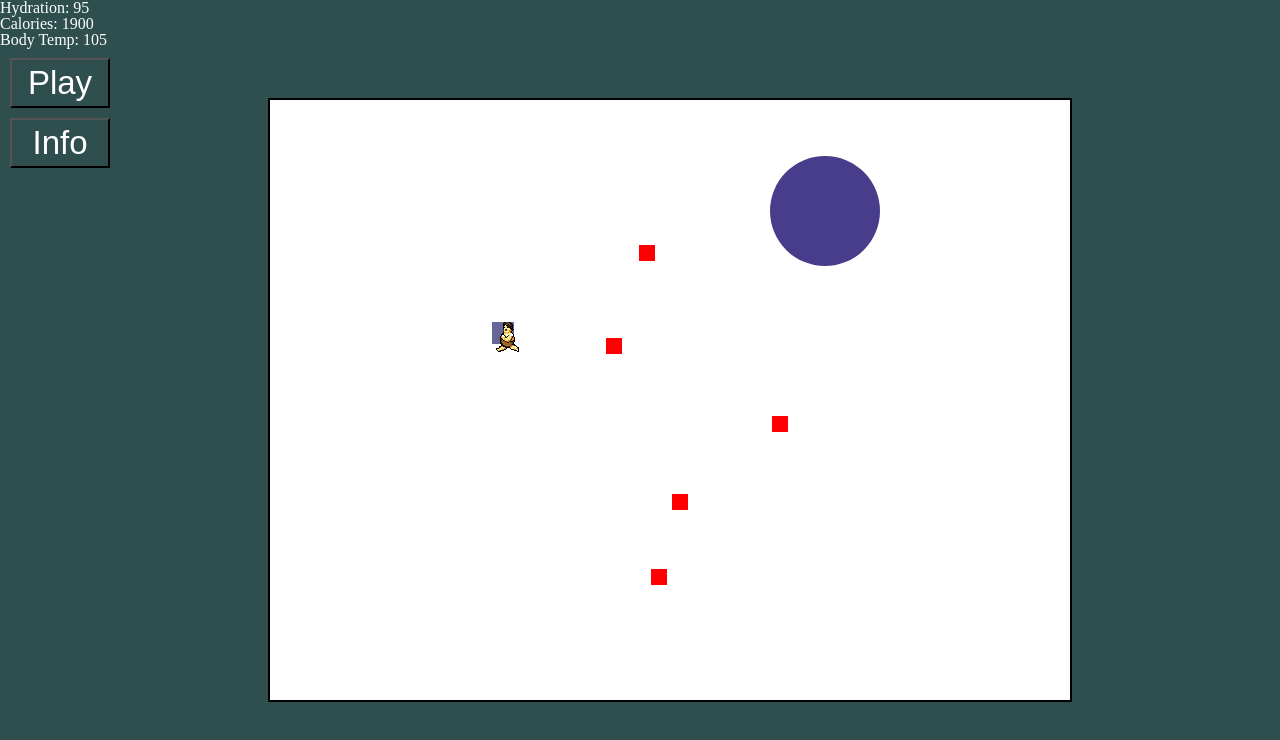
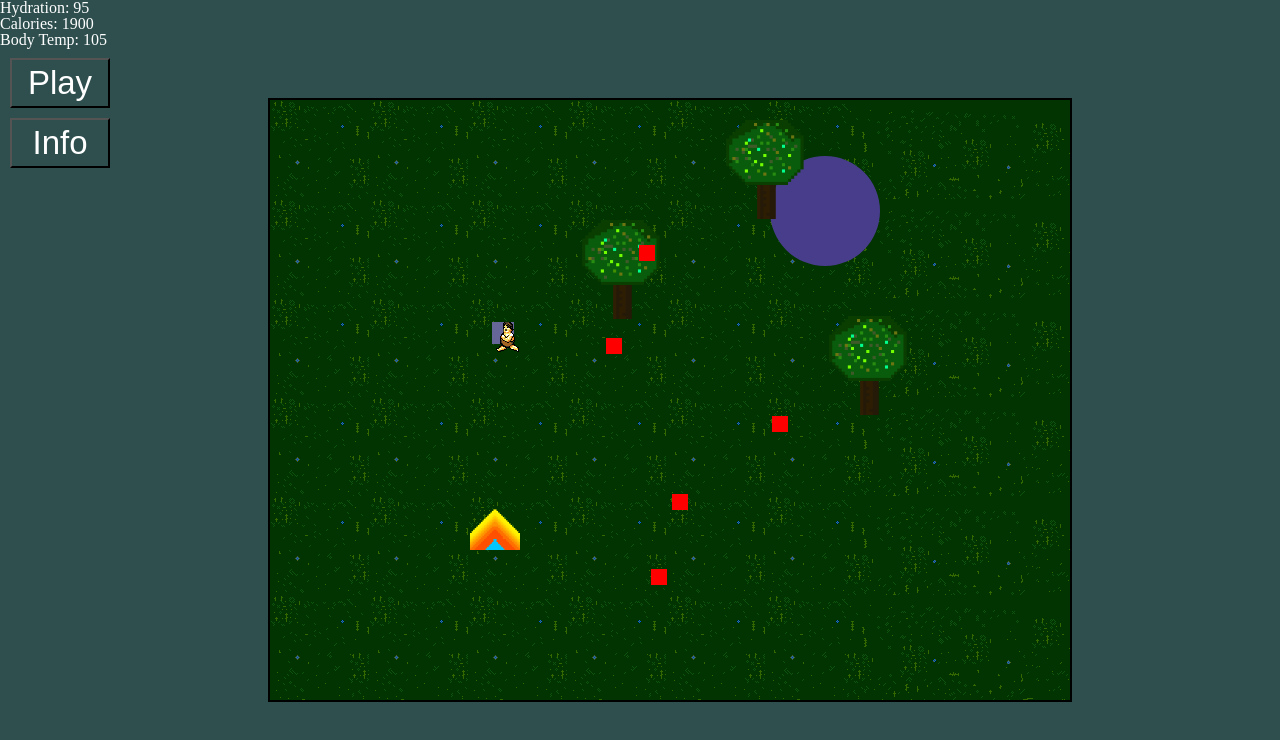
Before and after one commit to tc8appdevelo/SurvivalmanProject, a website built with webpack: page index.html in a window 1280 px wide. Both pictures are taken after a click on the button "Play". Built offline with nearby package versions, Linux system fonts and the light colour scheme; files whose address does not match are found by name.

Commit message:
fixed images

```diff
--- a/index.html
+++ b/index.html
@@ -26,6 +26,16 @@
                 <button class="over" id="infoBtn">Info</button>
         </div>
 
+
+        <img src="./src/images/bg_dark.png" alt="" id="bg_dark">
+        <img src="./src/images/boar_left.png" alt="" id="boar_left">
+        <img src="./src/images/boarmeat.png" alt="" id="boarmeat">
+        <img src="./src/images/Fire.png" alt="" id="fire">
+        <img src="./src/images/spritesheet_caveman_left.png" id="caveman_left" alt="">
+        <img src="./src/images/spritesheet_caveman_right.png" id="caveman_right" alt="">
+        <img src="./src/images/Wood.png" id="wood" alt="">
+        <img src="./src/images/tree.png" alt="" id="tree">
+
         <!-- <div id="infoDiv">
             <h2>How to play:</h2>
             <p id="info">
@@ -37,8 +47,6 @@
 
 
 
-    </canvas>
-
 </body>
 
 </html>
--- a/src/index.scss
+++ b/src/index.scss
@@ -85,3 +85,7 @@ button {
     width: 200px;
     color: white;
 }
+
+img {
+    display: none;
+}
--- a/src/scripts/boar.js
+++ b/src/scripts/boar.js
@@ -7,8 +7,8 @@ class Boar {
         this.pos = [Math.floor(Math.random() * 555),
                     Math.floor(Math.random() * 555)];
 
-        this.image = new Image();
-        this.image.src = "../src/images/boar_left.png"
+
+        this.image = document.getElementById("boar_left")
         this.width = this.image.width;
         this.height = this.image.height;
 
--- a/src/scripts/boar_meat.js
+++ b/src/scripts/boar_meat.js
@@ -10,7 +10,7 @@ class BoarMeat {
         this.height = 22;
         this.color = "Coral";
         // this.uncookedImage = new Image();
-        // this.image.src = '../src/images/boarmeat.png';
+        // this.image = document.getElementById("boarmeat");
         // this.width = this.image.width;
         // this.height = this.image.height;
 
--- a/src/scripts/fire.js
+++ b/src/scripts/fire.js
@@ -6,10 +6,11 @@ class Fire {
     constructor(ctx, pos) {
         this.ctx = ctx;
         this.pos = pos;
-        this.fireImage = new Image();
-        this.fireImage.src = "./src/images/Fire.png";
+
+        this.fireImage = document.getElementById("fire");
         this.width = this.fireImage.width;
         this.height = this.fireImage.height;
+
     }
     draw() {
         this.ctx.drawImage(this.fireImage, 0, 0,
--- a/src/scripts/game.js
+++ b/src/scripts/game.js
@@ -296,7 +296,7 @@ class Game {
         let canvasBounds = canvas.getBoundingClientRect();
         let clickX = event.pageX - canvasBounds.left;
         let clickY = event.pageY - canvasBounds.top;
-        console.log(clickX);
+
 
         let pos = [clickX, clickY];
         if (clickX < 0) {
--- a/src/scripts/ground_tile.js
+++ b/src/scripts/ground_tile.js
@@ -13,8 +13,8 @@ class GroundTile {
 
         //this.color = this.randomColor(this.style);
 
-        this.bgImage = new Image();
-        this.bgImage.src = "../src/images/bg_dark.png";
+
+        this.bgImage = document.getElementById("bg_dark");
         this.width = this.bgImage.width;
         this.height = this.bgImage.height;
     }
--- a/src/scripts/player.js
+++ b/src/scripts/player.js
@@ -41,10 +41,10 @@ class Player {
         this.rows = 4;
 
         this.movingLeft = true;
-        this.characterImageLeft = new Image();
-        this.characterImageLeft.src = "../src/images/spritesheet_caveman_left.png"
-        this.characterImageRight = new Image();
-        this.characterImageRight.src = "../src/images/spritesheet_caveman_right.png"
+
+        this.characterImageLeft = document.getElementById("caveman_left");
+
+        this.characterImageRight = document.getElementById("caveman_right");
 
         this.currentFrame = 0;
 
--- a/src/scripts/tree.js
+++ b/src/scripts/tree.js
@@ -4,8 +4,8 @@ class Tree {
         this.pos = ops.pos;
         this.topColor = 'Green';
         this.trunkColor = 'Brown';
-        this.treeImage = new Image();
-        this.treeImage.src = "../src/images/tree.png"
+
+        this.treeImage = document.getElementById("tree")
         this.width = this.treeImage.width;
         this.height = this.treeImage.height;
 
```
Also changed, not shown: dist/main.css, dist/main.js, src/images/Wood.png (renamed from Wood.png), src/images/boarmeat.png (deleted), 2 other files.
